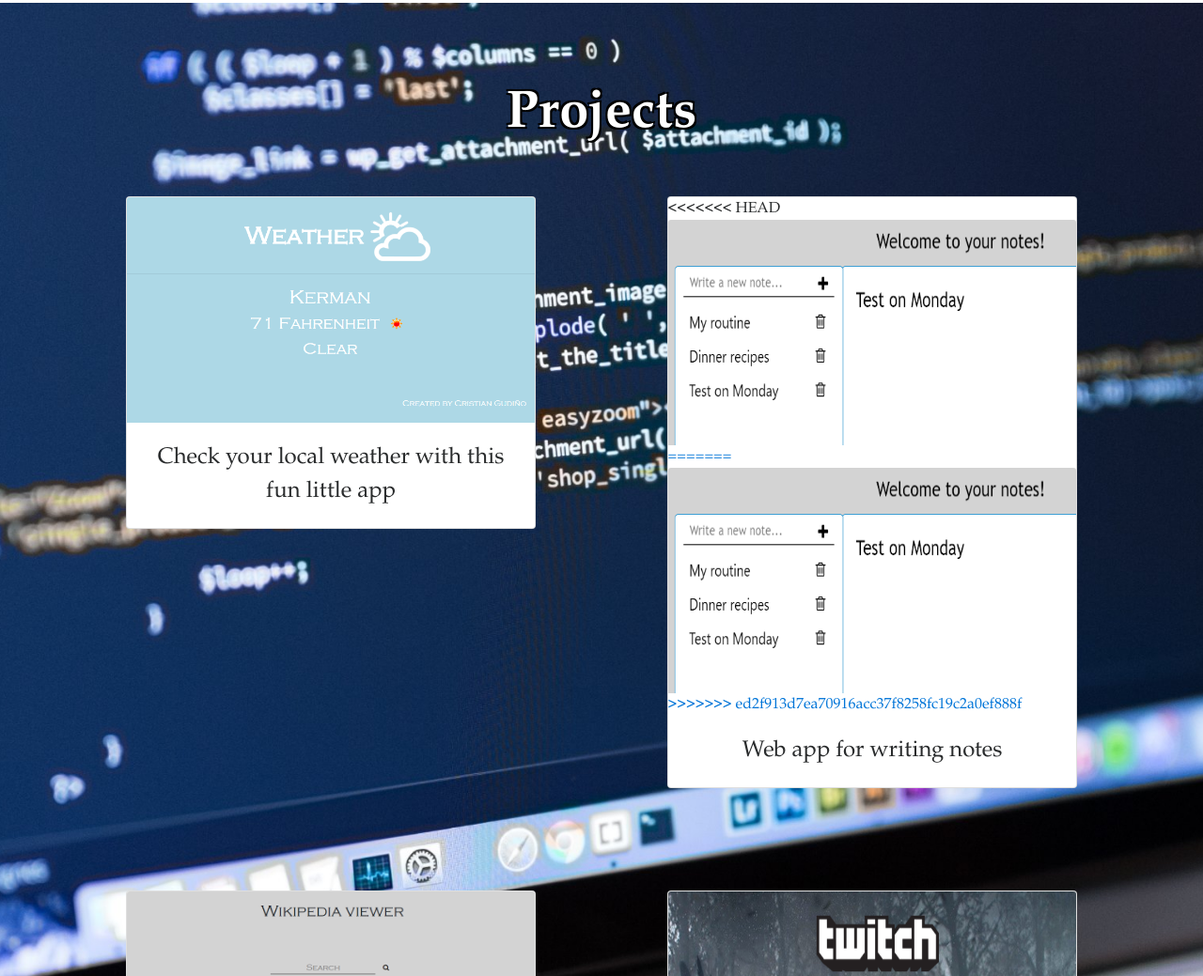
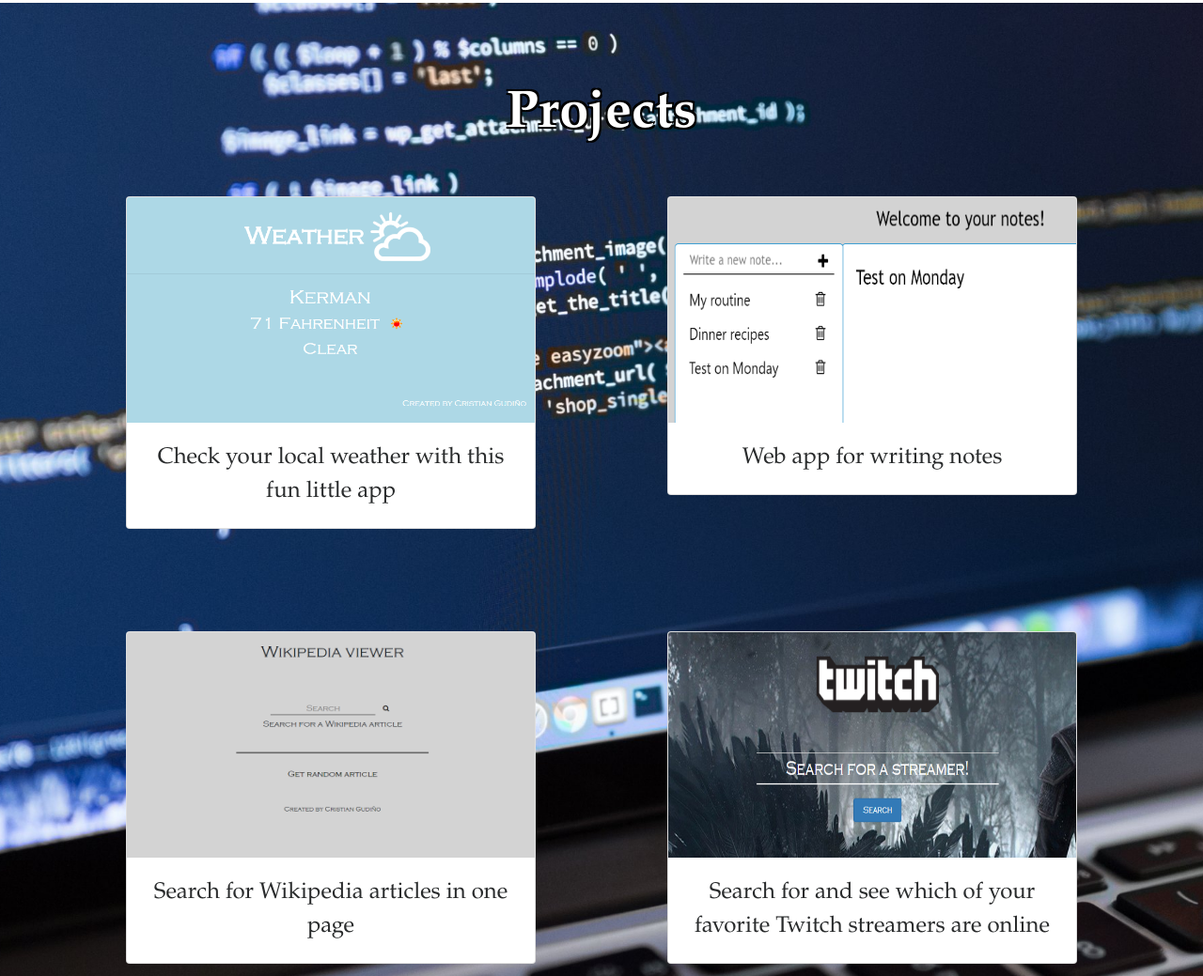
Before and after one commit to CGudino/CGudino.github.io, a website: page index.html in a window 1280 px wide. Shown: the part 1305-2344 px from the top of the page at 94% size. Drawn offline with nearby package versions, Linux system fonts and the light colour scheme; a script that the page names is missing.

Commit message:
Fixed some stuff

```diff
--- a/index.html
+++ b/index.html
@@ -95,13 +95,8 @@
           </div>
           <div class='col-md-6 right'>
             <div class='card'>
-<<<<<<< HEAD
               <a href='https://github.com/CGudino/Note-Taking-App' target='_blank'>
-                <img class='card-img-top' src='./pictures/notesapp.png' alt='Note taking app' />
-=======
-              <a href='https://cdn.rawgit.com/CGudino/Quote-Machine/137447e6/index.html' target='_blank'>
                 <img class='card-img-top' src='./pictures/notesapp.PNG' alt='Note taking app' />
->>>>>>> ed2f913d7ea70916acc37f8258fc19c2a0ef888f
               </a>
               <div class='card-block'>
                 <p class='card-text'>Web app for writing notes</p>
```
